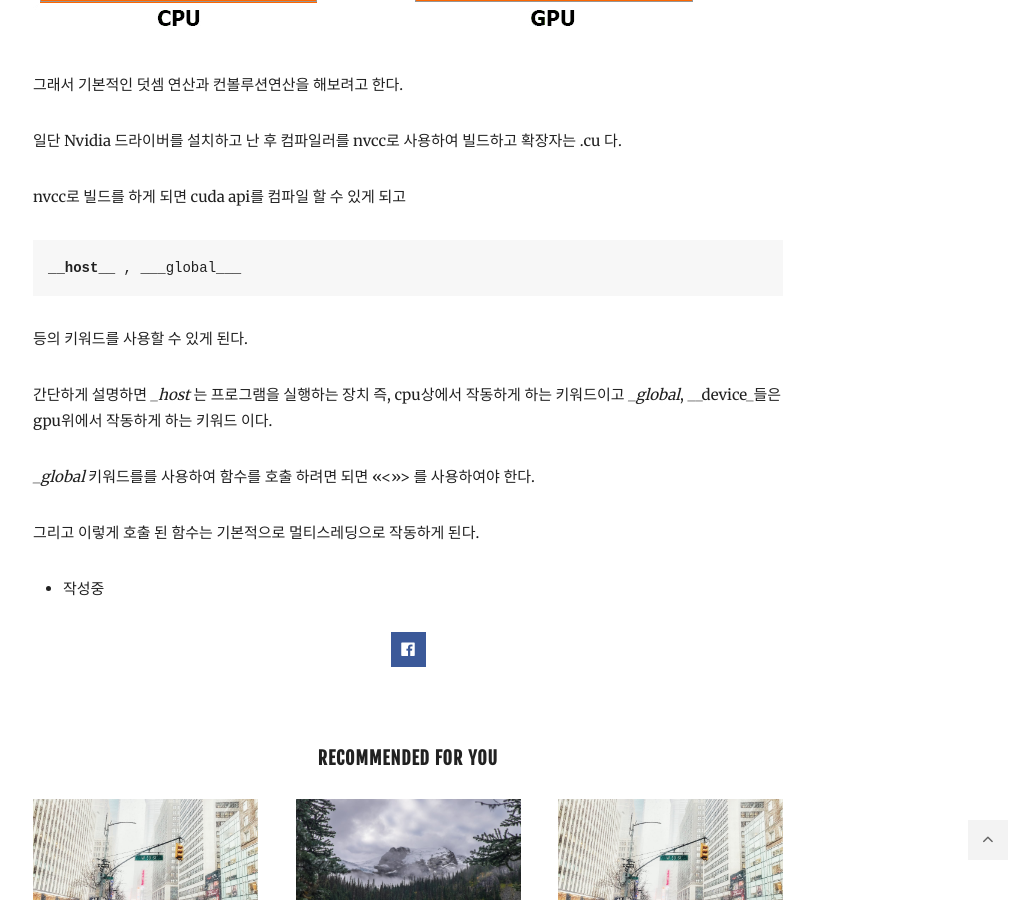
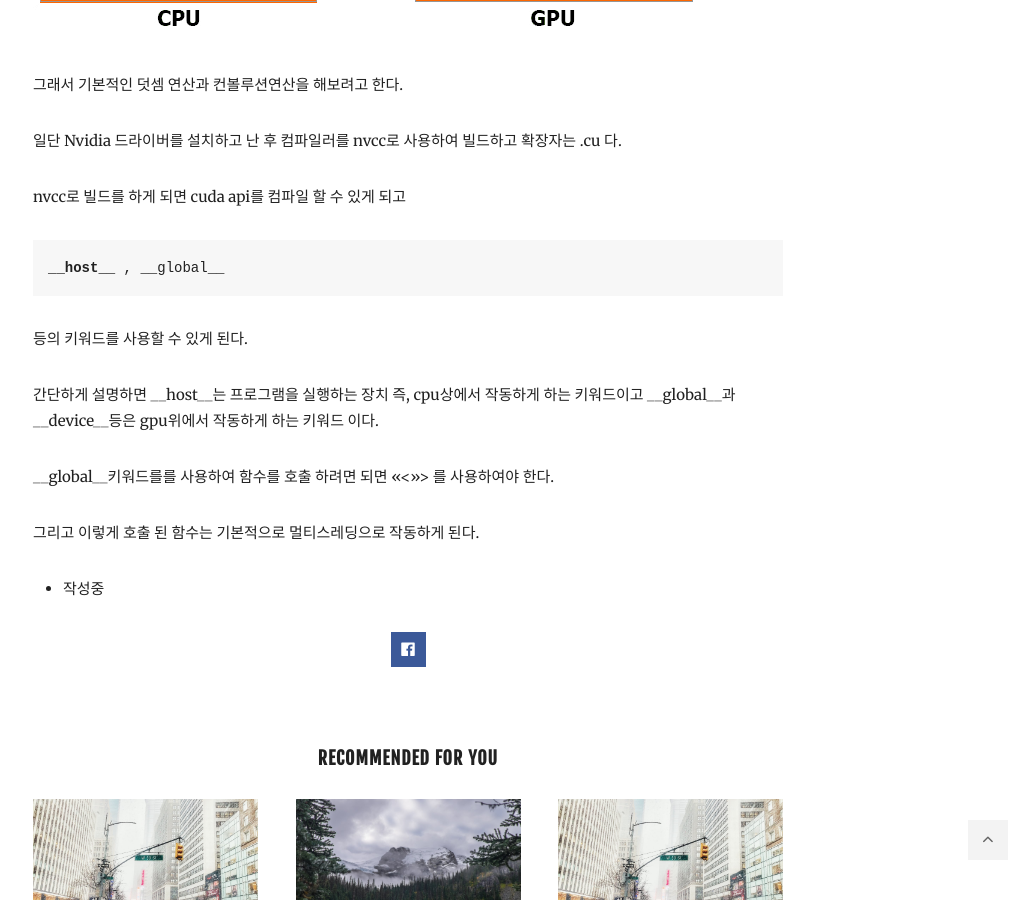
Before and after one commit to captwk5/captwk5.github.io, a Jekyll site: the page built from _posts/2020-06-04-cuda-programming.md, in a window 1280 px wide and 900 px high, scrolled down 1449 px. Shown: the whole window, without its empty margins (232-1256 px from the left). Built offline with Jekyll 4.4.1, drawn with Linux system fonts in a browser that asks for light colours; nearby versions of some CDN libraries.

Commit message:
cuda ex link

```diff
--- a/_posts/2020-06-04-cuda-programming.md
+++ b/_posts/2020-06-04-cuda-programming.md
@@ -27,11 +27,11 @@ CPU와 GPU는 하드웨어적 구성 자체가 다르기 때문에 기본적인
 일단 Nvidia 드라이버를 설치하고 난 후 컴파일러를 nvcc로 사용하여 빌드하고 확장자는 .cu 다.
 
 nvcc로 빌드를 하게 되면 cuda api를 컴파일 할 수 있게 되고
-{% highlight markdown %}__host__ , ___global___{% endhighlight %}등의 키워드를 사용할 수 있게 된다.
+{% highlight markdown %}__host__ , __global__{% endhighlight %}등의 키워드를 사용할 수 있게 된다.
 
-간단하게 설명하면 __host_ 는 프로그램을 실행하는 장치 즉, cpu상에서 작동하게 하는 키워드이고 __global_, __device_들은 gpu위에서 작동하게 하는 키워드 이다.
+간단하게 설명하면 __host__는 프로그램을 실행하는 장치 즉, cpu상에서 작동하게 하는 키워드이고 __global__과 __device__등은 gpu위에서 작동하게 하는 키워드 이다.
 
-__global_ 키워드를를 사용하여 함수를 호출 하려면 되면 <<<>>> 를 사용하여야 한다.
+__global__키워드를를 사용하여 함수를 호출 하려면 되면 <<<>>> 를 사용하여야 한다.
 
 그리고 이렇게 호출 된 함수는 기본적으로 멀티스레딩으로 작동하게 된다.
 
```
